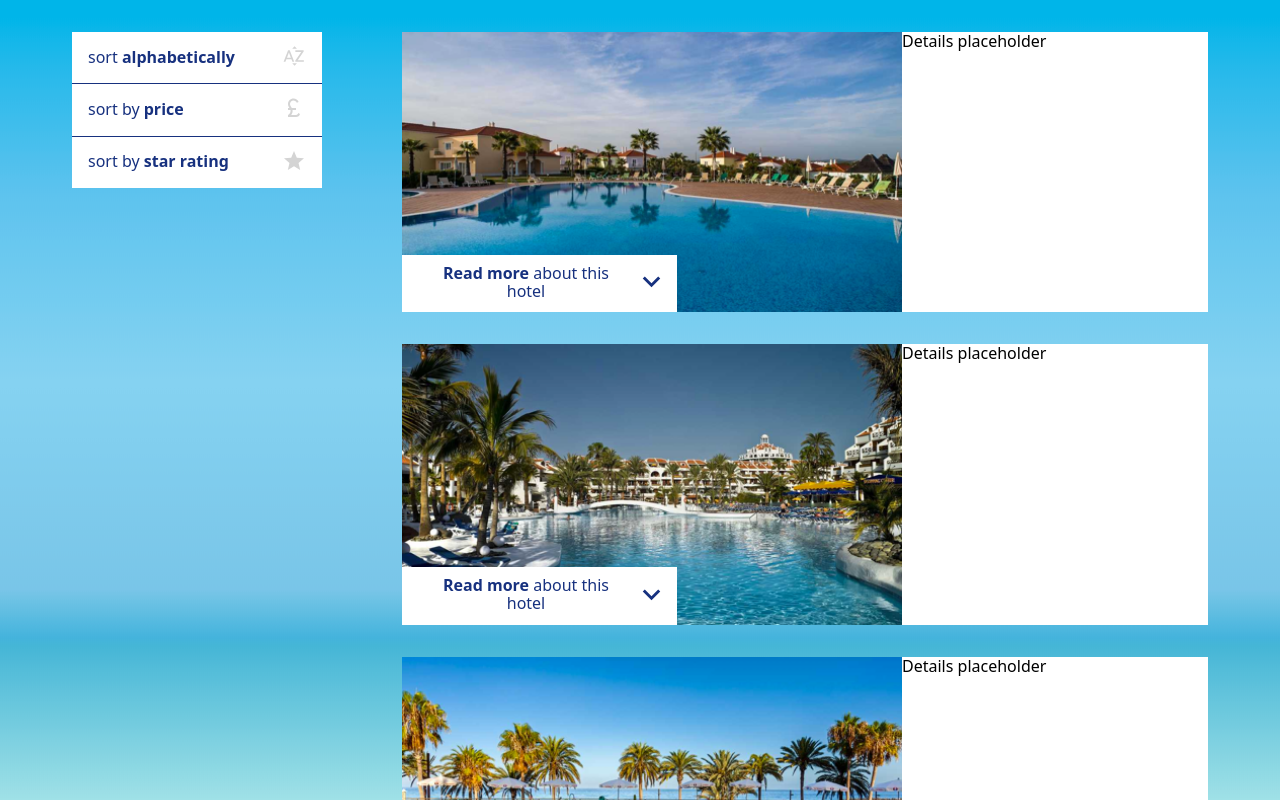
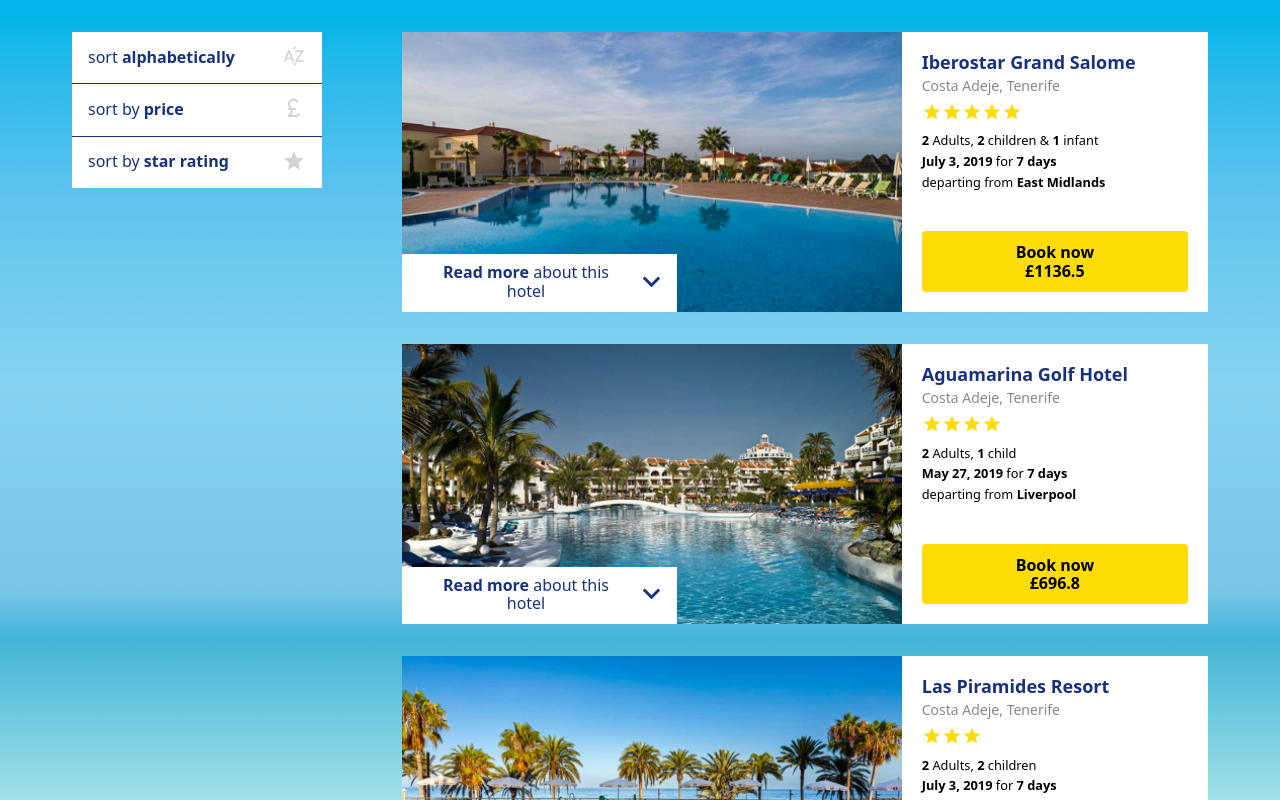
Before and after one commit to DavidSchillinger/otb-task, a React (Vite) app: page / in a window 1280 px wide. Shown: the top 800 px of the page. Built offline with nearby package versions, Linux system fonts and the light colour scheme.

Commit message:
feat: add hotel and booking details, responsive layout

```diff
--- a/src/hotels/fetch.tsx
+++ b/src/hotels/fetch.tsx
@@ -8,19 +8,23 @@
 	description: string
 }
 
+export type HotelBooking = {
+	startDate: string, // ISO8601
+	durationDays: number,
+	price: number, // float
+	guestCount: HotelBookingGuestCount,
+}
+
+export type HotelBookingGuestCount = {
+	adults: number,
+	children: number,
+	infants: number
+}
+
 export type Hotel = {
 	id: string,
 	hotel: HotelDetails,
-	booking: {
-		startDate: string, // ISO8601
-		durationDays: number,
-		price: number, // float
-		guestCount: {
-			adults: number,
-			children: number,
-			infants: number
-		}
-	},
+	booking: HotelBooking,
 	departureLocation: string
 };
 
--- a/src/hotels/hotel/description.tsx
+++ b/src/hotels/hotel/description.tsx
@@ -13,7 +13,7 @@
 	return (
 		// Alternatively we could conditionally render the entire block, but avoiding the expand/collapse
 		// complexity entirely seemed like it could be an improvement for a11y. I'd want to discuss/research this.
-		<div className={isVisible ? classes.description : `${classes.description} ${classes.srOnly}`}>
+		<div className={isVisible ? classes.description : `${classes.description} sr-only`}>
 			<h2 className={classes.descriptionHeading}>
 				Overview
 			</h2>
--- /dev/null
+++ b/src/hotels/hotel/details.module.css
@@ -0,0 +1,40 @@
+.details {
+	grid-area: Details;
+
+	display: flex;
+	flex-direction: column;
+	gap: .5rem;
+	padding: 1.25rem;
+}
+
+.heading {
+	margin: 0 0 .325rem 0;
+	font-size: 1.125rem;
+	color: var(--primary);
+}
+
+.location {
+	color: var(--secondary-text);
+	font-size: .875rem;
+}
+
+.rating {
+	color: #fedc07;
+}
+
+.booking {
+	display: flex;
+	flex-direction: column;
+	font-size: .8rem;
+	gap: 0.375rem;
+	margin-bottom: .5rem;
+}
+
+.bookButton {
+	border: 0;
+	border-radius: .25rem;
+	padding: .75rem 1.25rem;
+	background: #fedc07;
+	font-weight: bold;
+	margin-top: auto;
+}
--- a/src/hotels/hotel/details.tsx
+++ b/src/hotels/hotel/details.tsx
@@ -1,15 +1,100 @@
-import {Hotel} from '../fetch.tsx'
+import classes from './details.module.css'
+import {Hotel, HotelBooking, HotelBookingGuestCount} from '../fetch.tsx'
+import {Star} from '@mui/icons-material'
 
 export type HotelAndBookingDetailsProps = {option: Hotel}
 
 export function HotelAndBookingDetails(props: HotelAndBookingDetailsProps) {
-	const {option} = props
+	const {option: {booking, hotel, departureLocation}} = props
+
+	return (
+		<div className={classes.details}>
+			<h1 className='sr-only'>hotel and booking details</h1>
+
+			<div>
+				<h2 className={classes.heading}>
+					<span className='sr-only'>name:</span>
+					{hotel.name}
+				</h2>
+
+				<div className={classes.location}>
+					<span className='sr-only'>location:</span>
+					{hotel.location}
+				</div>
+			</div>
+
+			<div className={classes.rating}>
+				<span className='sr-only'>star rating: {hotel.rating}</span>
+				{/* MUI icons are aria-hidden already, so nothing more to do here :) */}
+				{Array.from(Array(hotel.rating)).map((_, index) => (
+					<Star key={index} fontSize='small'/>
+				))}
+			</div>
+
+			<div className={classes.booking}>
+				<Guests guests={booking.guestCount}/>
+				<DateAndDuration booking={booking}/>
+				<DepartureLocation location={departureLocation}/>
+			</div>
+
+			<button
+				type='button'
+				onClick={() => null}
+				className={classes.bookButton}
+			>
+				Book now <br/>
+				£{booking.price}
+			</button>
+		</div>
+	)
+}
+
+function Guests(props: {guests: HotelBookingGuestCount}) {
+	const {guests: {adults, children, infants}} = props
+
+	// I'd want to speak to UX/UI about this, I think consistent conjunction list formatting would be nice here
+	// (such as in Intl.ListFormat), so that we use "," and "&" naturally regardless of which count follows which.
 
 	return (
 		<div>
-			<h1>
-				{option.hotel.name}
-			</h1>
+			<span className='sr-only'>guests</span>
+			<span><b>{adults}</b> {adults === 1 ? 'Adult' : 'Adults'}</span>
+			{!children ? null : <span>, <b>{children}</b> {children === 1 ? 'child' : 'children'}</span>}
+			{!infants ? null : <span> & <b>{infants}</b> {infants === 1 ? 'infant' : 'infants'}</span>}
 		</div>
 	)
 }
+
+// This format doesn't completely match the designs, but it's automatically locale-aware.
+// Intl is super easy to use and is built into the browser natively.
+// I'd want to discuss if we're happy with a minor format change like this.
+
+const shortDate = new Intl.DateTimeFormat(undefined, {dateStyle: 'long'})
+
+const formatDate = (iso8601: string) => {
+	const date = Date.parse(iso8601)
+	return shortDate.format(date)
+}
+
+function DateAndDuration(props: {booking: HotelBooking}) {
+	const {booking} = props
+
+	return (
+		<div>
+			<span className='sr-only'>date and duration of stay</span>
+			<b>{formatDate(booking.startDate)}</b> for <b>{booking.durationDays} days</b>
+		</div>
+	)
+}
+
+function DepartureLocation(props: {location: string}) {
+	const {location} = props
+
+	return (
+		<div>
+			<span className='sr-only'>departure location</span>
+			{/* Should this use an uppercase D? lowercase feels a bit odd to me */}
+			<span>departing from <b>{location}</b></span>
+		</div>
+	)
+}
--- a/src/hotels/hotel/image.module.css
+++ b/src/hotels/hotel/image.module.css
@@ -1,8 +1,10 @@
-.details {
+.container {
+	grid-area: Image;
+
 	position: relative;
 }
 
-.detailsButton {
+.button {
 	color: var(--primary);
 	border: 0;
 	cursor: pointer;
@@ -12,7 +14,7 @@
 	bottom: 0;
 	left: 0;
 
-	width: 275px; /* Try to avoid UI shifting when text length changes. */
+	width: var(--hotel-image-button-width);
 	max-width: 100%;
 
 	display: inline-flex;
@@ -20,16 +22,18 @@
 	justify-content: space-between;
 }
 
-.detailsButtonText {
+.buttonText {
 	margin-top: -3px; /* Nudge the text slightly, so it feels vertically centred. */
 	margin-right: 1rem;
 }
 
-.detailsButtonIcon {
+.buttonIcon {
 	margin: -12px; /* The SVG comes with a lot of whitespace that we need to offset. */
 }
 
-.detailsImage {
-	width: 500px;
+.image {
+	width: 100%;
+	height: 100%;
+	object-fit: cover;
 	display: block;
 }
--- a/src/hotels/hotel/image.tsx
+++ b/src/hotels/hotel/image.tsx
@@ -12,11 +12,11 @@
 	const {hotel, isExpanded, onClickToggle} = props
 
 	return (
-		<div className={classes.details}>
+		<div className={classes.container}>
 			<img
 				src={hotel.imageUrl}
 				alt={hotel.name}
-				className={classes.detailsImage}
+				className={classes.image}
 			/>
 
 			<HotelImageButton onClick={onClickToggle}>
@@ -47,14 +47,14 @@
 		<button
 			type='button'
 			onClick={onClick}
-			className={classes.detailsButton}
+			className={classes.button}
 			aria-hidden // This can be hidden because the description always "shows" for SRs.
 		>
-			<span className={classes.detailsButtonText}>
+			<span className={classes.buttonText}>
 				{text}
 			</span>
 
-			<span className={classes.detailsButtonIcon}>
+			<span className={classes.buttonIcon}>
 				{icon}
 			</span>
 		</button>
--- a/src/hotels/hotel/index.module.css
+++ b/src/hotels/hotel/index.module.css
@@ -2,12 +2,29 @@
 	display: grid;
 	background: white;
 
-	grid-template-columns: min-content 1fr;
+	/* Fixed width avoids UI shifting when text length changes. */
+	--hotel-image-button-width: 275px;
+
+	grid-template-areas:
+		'Image'
+		'Description'
+		'Details';
+}
+
+@media screen and (min-width: 575px) {
+	.card {
+		grid-template-areas:
+			'Image       Details'
+			'Description Description';
+
+		grid-template-columns: minmax(var(--hotel-image-button-width), 62%) 1fr;
+	}
 }
 
 .description {
+	grid-area: Description;
+
 	padding: 1.25rem;
-	grid-column: span 2;
 }
 
 .descriptionHeading {
@@ -20,16 +37,3 @@
 .descriptionContent {
 	margin: 0;
 }
-
-.srOnly {
-	/* Tailwind's .sr-only - I normally wouldn't copy/paste this and use whatever utility is available instead. */
-	position: absolute;
-	width: 1px;
-	height: 1px;
-	padding: 0;
-	margin: -1px;
-	overflow: hidden;
-	clip: rect(0, 0, 0, 0);
-	white-space: nowrap;
-	border-width: 0;
-}
--- a/src/hotels/hotel/index.tsx
+++ b/src/hotels/hotel/index.tsx
@@ -3,6 +3,7 @@
 import {Hotel} from '../fetch.tsx'
 import {HotelImageWithButton} from './image.tsx'
 import {HotelDescription} from './description.tsx'
+import {HotelAndBookingDetails} from './details.tsx'
 
 export type HotelCardProps = {
 	option: Hotel,
@@ -25,11 +26,11 @@
 				onClickToggle={() => setIsExpanded(c => !c)}
 			/>
 
-			<div>Details placeholder</div>
-
 			<HotelDescription isVisible={isExpanded}>
 				{option.hotel.description}
 			</HotelDescription>
+
+			<HotelAndBookingDetails option={option}/>
 		</article>
 	)
 }
--- a/src/hotels/index.module.css
+++ b/src/hotels/index.module.css
@@ -17,7 +17,7 @@
 	gap: 2rem;
 }
 
-@media screen and (min-width: 768px) {
+@media screen and (min-width: 850px) {
 	.container {
 		padding: 2rem;
 		gap: 5rem;
--- a/src/hotels/sort.module.css
+++ b/src/hotels/sort.module.css
@@ -1,9 +1,3 @@
-:root {
-	--white: white; /* In case we want an off-white in the future. */
-	--primary: #17317f;
-	--secondary: #d4d4d4;
-}
-
 .controls {
 	display: inline-flex;
 	flex-direction: column;
@@ -39,7 +33,7 @@
 	}
 }
 
-@media screen and (min-width: 768px) {
+@media screen and (min-width: 850px) {
 	.controls {
 		width: 250px;
 		flex-shrink: 0;
@@ -63,7 +57,7 @@
 }
 
 .icon {
-	color: var(--secondary);
+	color: var(--secondary-icon);
 }
 
 .button:hover .icon {
--- /dev/null
+++ b/src/main.module.css
@@ -0,0 +1,19 @@
+:root {
+	--white: white; /* In case we want an off-white in the future. */
+	--primary: #17317f;
+	--secondary-text: #888;
+	--secondary-icon: #d4d4d4;
+}
+
+:global(.sr-only) {
+	/* Tailwind's .sr-only - I normally wouldn't copy/paste this, instead I'd use whatever utility is available. */
+	position: absolute;
+	width: 1px;
+	height: 1px;
+	padding: 0;
+	margin: -1px;
+	overflow: hidden;
+	clip: rect(0, 0, 0, 0);
+	white-space: nowrap;
+	border-width: 0;
+}
--- a/src/main.tsx
+++ b/src/main.tsx
@@ -2,6 +2,7 @@
 import {createRoot} from 'react-dom/client'
 import Hotels from './hotels'
 import 'modern-normalize/modern-normalize.css'
+import './main.module.css'
 
 createRoot(document.getElementById('root')!).render(
 	<StrictMode>
```
Also changed, not shown: 1 other file (tests, documents, lock files or other folders).
